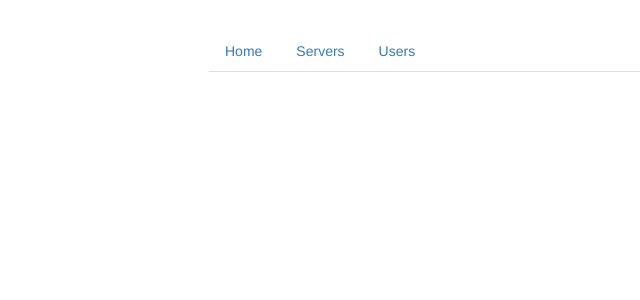
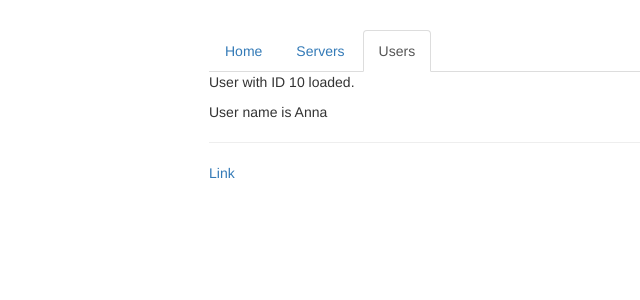
Before and after one commit to dontgiveup6/ng-max-11-routing, an Angular app: page /users/10/Anna in a window 1280 px wide. Before the commit this address led to /. Shown: the top 300 px of the page, without its empty margins (56-696 px from the left). Built offline with nearby package versions, Linux system fonts and the light colour scheme.

Commit message:
passing params

```diff
--- a/src/app/app.module.ts
+++ b/src/app/app.module.ts
@@ -24,6 +24,10 @@ const appRoutes: Routes = [
     component: UsersComponent,
   },
   {
+    path: 'users/:id/:name',
+    component: UserComponent,
+  },
+  {
     path: 'servers',
     component: ServersComponent,
   },
--- a/src/app/components/user/user.component.html
+++ b/src/app/components/user/user.component.html
@@ -1,2 +1,6 @@
-<p>User with ID _ID_ loaded.</p>
-<p>User name is _NAME_</p>
+<p>User with ID {{ user.id }} loaded.</p>
+<p>User name is {{ user.name }}</p>
+
+<hr />
+
+<a [routerLink]="['/users', 10, 'Anna']">Link</a>
--- a/src/app/components/user/user.component.ts
+++ b/src/app/components/user/user.component.ts
@@ -1,4 +1,5 @@
 import { Component, OnInit } from '@angular/core';
+import { ActivatedRoute, Params } from '@angular/router';
 
 @Component({
   selector: 'app-user',
@@ -8,7 +9,21 @@ import { Component, OnInit } from '@angular/core';
 export class UserComponent implements OnInit {
   user: { id: number; name: string };
 
-  constructor() {}
+  constructor(private route: ActivatedRoute) {}
 
-  ngOnInit() {}
+  ngOnInit() {
+    // this.user = {
+    //   id: this.route.snapshot.params['id'],
+    //   name: this.route.snapshot.params['name'],
+    // };
+
+    this.route.params.subscribe((params: Params) => {
+      console.log(params);
+
+      this.user = {
+        id: params['id'],
+        name: params['name'],
+      };
+    });
+  }
 }
```
